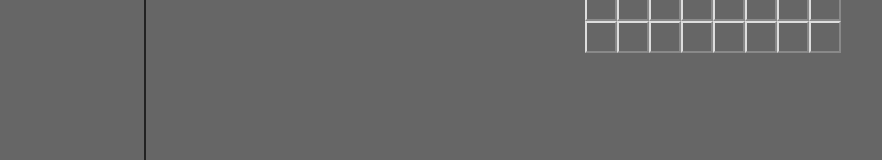
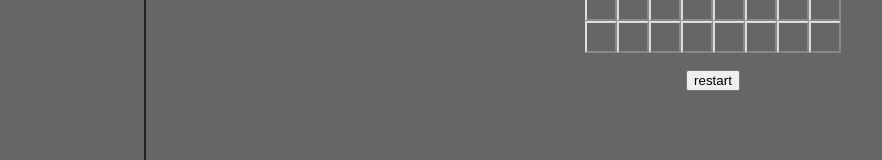
Before and after one commit to majikat768/playground, a React (Create React App) app: page /minesweeper in a window 1280 px wide. Shown: the part 355-515 px from the top of the page, without its empty margins (0-882 px from the left). Built offline with nearby package versions, Linux system fonts and the light colour scheme.

Commit message:
restart button

```diff
--- a/src/minesweeper/Minesweeper.js
+++ b/src/minesweeper/Minesweeper.js
@@ -10,6 +10,10 @@ export function Minesweeper() {
     const [cells, setCells] = useState(init_cells(cols, rows));
     const [gameover, setGameover] = useState(false);
 
+    function restart() {
+        setCells(init_cells(cols,rows));
+        setGameover(false);
+    }
     function init_cells(cols, rows) {
         let cells = [];
         for (let i = 0; i < cols; i++) {
@@ -65,6 +69,9 @@ export function Minesweeper() {
         <div className={gameover ? "board gameover" : "board"}>
             {board}
         </div>
+        <button
+        onClick={restart}
+        >restart</button>
     </div>
 
     function handleClick(e, x, y) {
```
Also changed, not shown: 2 other files (tests, documents, lock files or other folders).
